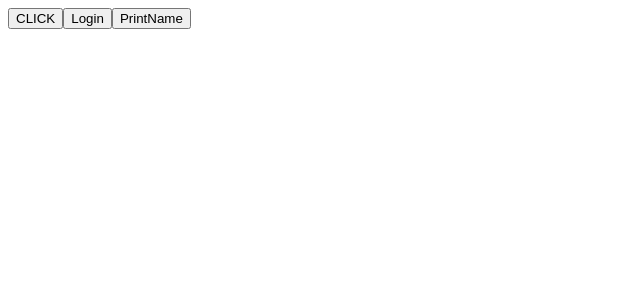
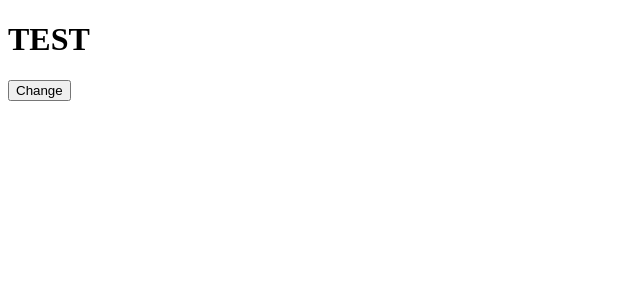
Before and after one commit to riteshpatidar08/React-TR4, a React (Vite) app: page / in a window 1280 px wide. Shown: the top 300 px of the page, without its empty margins (0-640 px from the left). Built offline with nearby package versions, Linux system fonts and the light colour scheme.

Commit message:
udapted till state

```diff
--- a/src/App.jsx
+++ b/src/App.jsx
@@ -1,34 +1,35 @@
+import React from 'react';
+import { useState } from 'react';
+
 function App() {
+  const [firstName, setFirstName] = useState('TEST');
   const handleClick = () => {
-    console.log('login button is clicked');
-  };
-  const handlePrintName = (name) => {
-    console.log(name);
+    setFirstName('test-updated');
   };
   return (
     <div>
-      {/* inline handler function   */}
-      <button
-        onClick={() => {
-          console.log('hi');
-        }}
-      >
-        CLICK
-      </button>
-
-      <button onClick={handleClick}>Login</button>
-
-      {/* 3rd case pass argument in the handler */}
-      <button
-        onClick={() => {
-          handlePrintName('test');
-        }}
-      >
-        PrintName
-      </button>
+      <h1>{firstName}</h1>
+      <button onClick={handleClick}>Change</button>
     </div>
   );
 }
+
 export default App;
 
-//NOTE onClick and onChange // we donot use addeventlister
+//NOTE show name , email , password on the ui and updated all three values on a single click.
+//NOTE create a button when i click on a button updates its title .
+
+
+
+//hooks  => HOOKS ARE THE REACT FUNCTIONS
+//NOTE HOOKS CAN ONLY BE CALLED INSIDE THE FUNCTIONAL COMPONENT AT TOP LEVEL
+//NOTE hooks allow us to use react features like state
+//NOTE State refers to that data which changes over the time
+//NOTE TO SAVE this type of data we use state varible
+//NOTE TO manage state data we use react's useState() hook
+//NOTE UseState accepts initial value as a argument
+//NOTE useState struture
+// const [stateVariableName , setStateVariableFnName] = useState(initialvalue of stateVariable)
+//NOTE The work of stateVariableName is to show data on the ui.
+//NOTE this state varaible only going to update using the setter function
+//NOTE we can not directly update the state variable like this stateVariable = 'some value' ❌ always use the setter function to update the state variable
```
Also changed, not shown: notes/events/onClick.txt (added), 1 other file (tests, documents, lock files or other folders).
